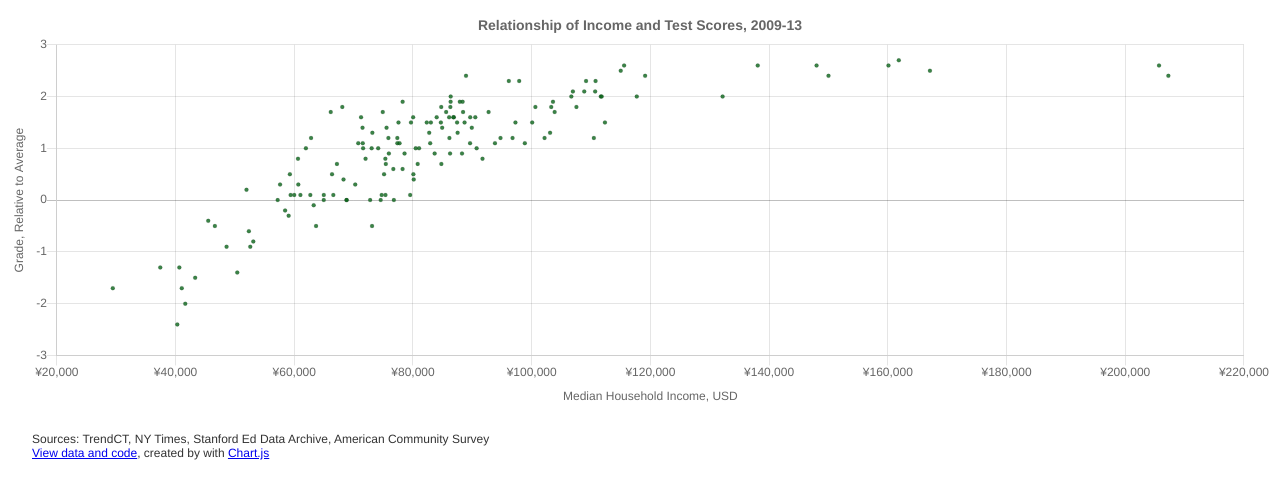
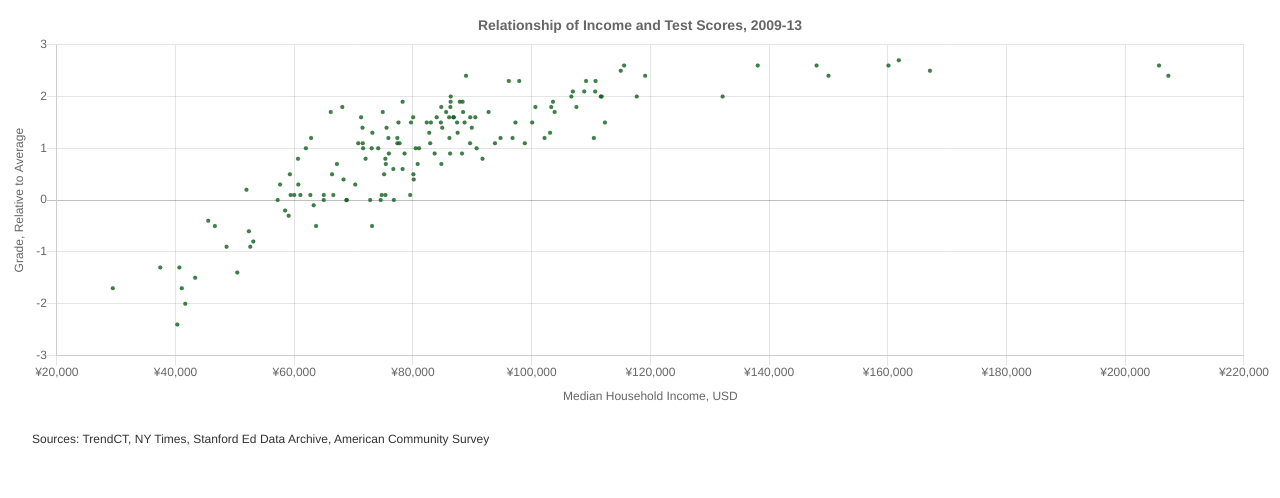
Before and after one commit to EunixChung/chartjs_scatter, a plain HTML site: page index.html in a window 1280 px wide. Drawn offline with nearby package versions, Linux system fonts and the light colour scheme.

Commit message:
Update index.html

```diff
--- a/index.html
+++ b/index.html
@@ -22,10 +22,6 @@
 
     <p style="font-family: Helvetica; color: #333; padding: 1em 2em; font-size: 12px">
       Sources: TrendCT, NY Times, Stanford Ed Data Archive, American Community Survey
-      <br>
-      <a href="Jade">View data and code</a>,
-      created by <Jade</a>
-      with <a href="https://www.chartjs.org/">Chart.js</a>
     </p>
 
     <script src="script.js"></script>
```
